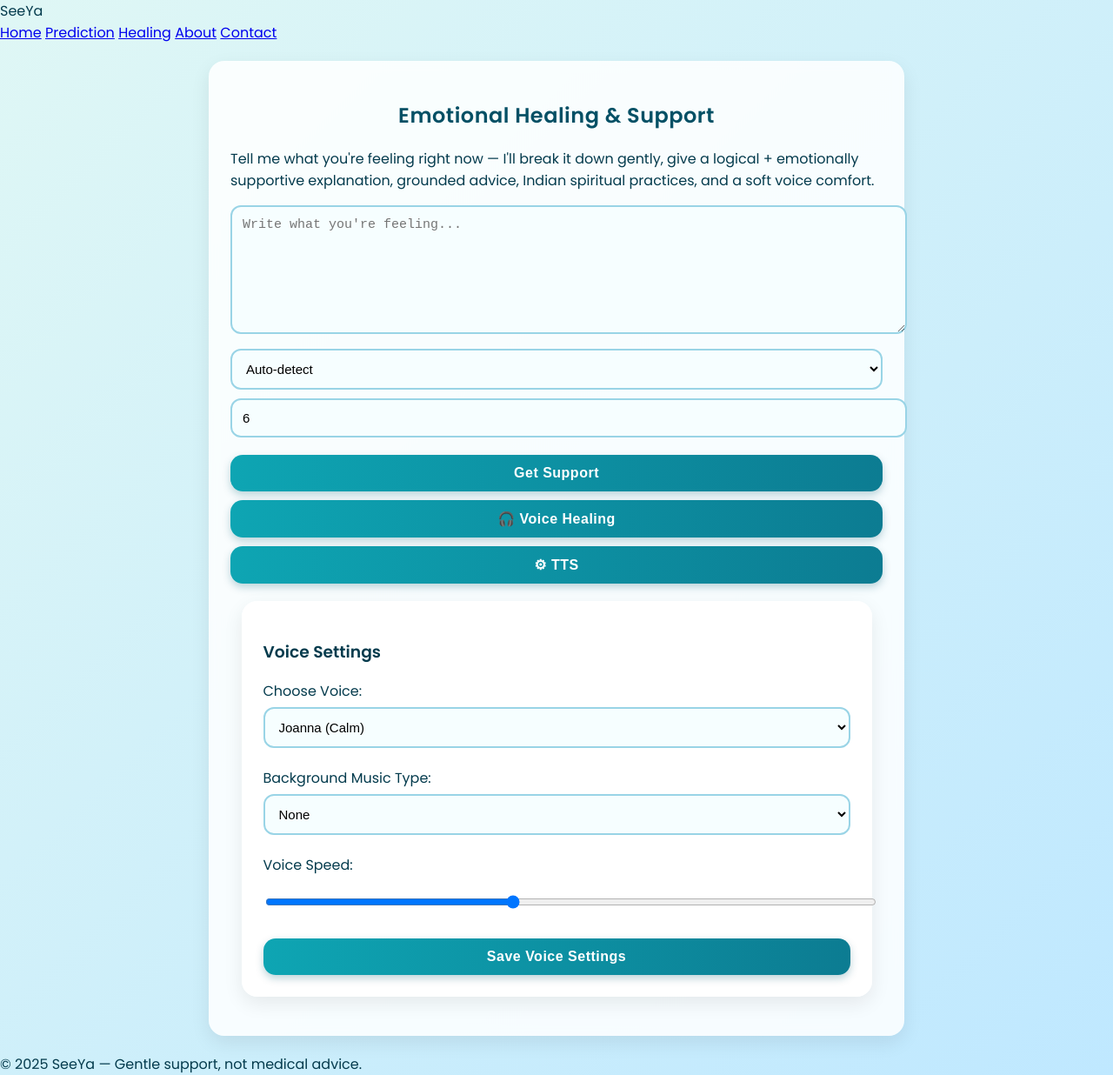
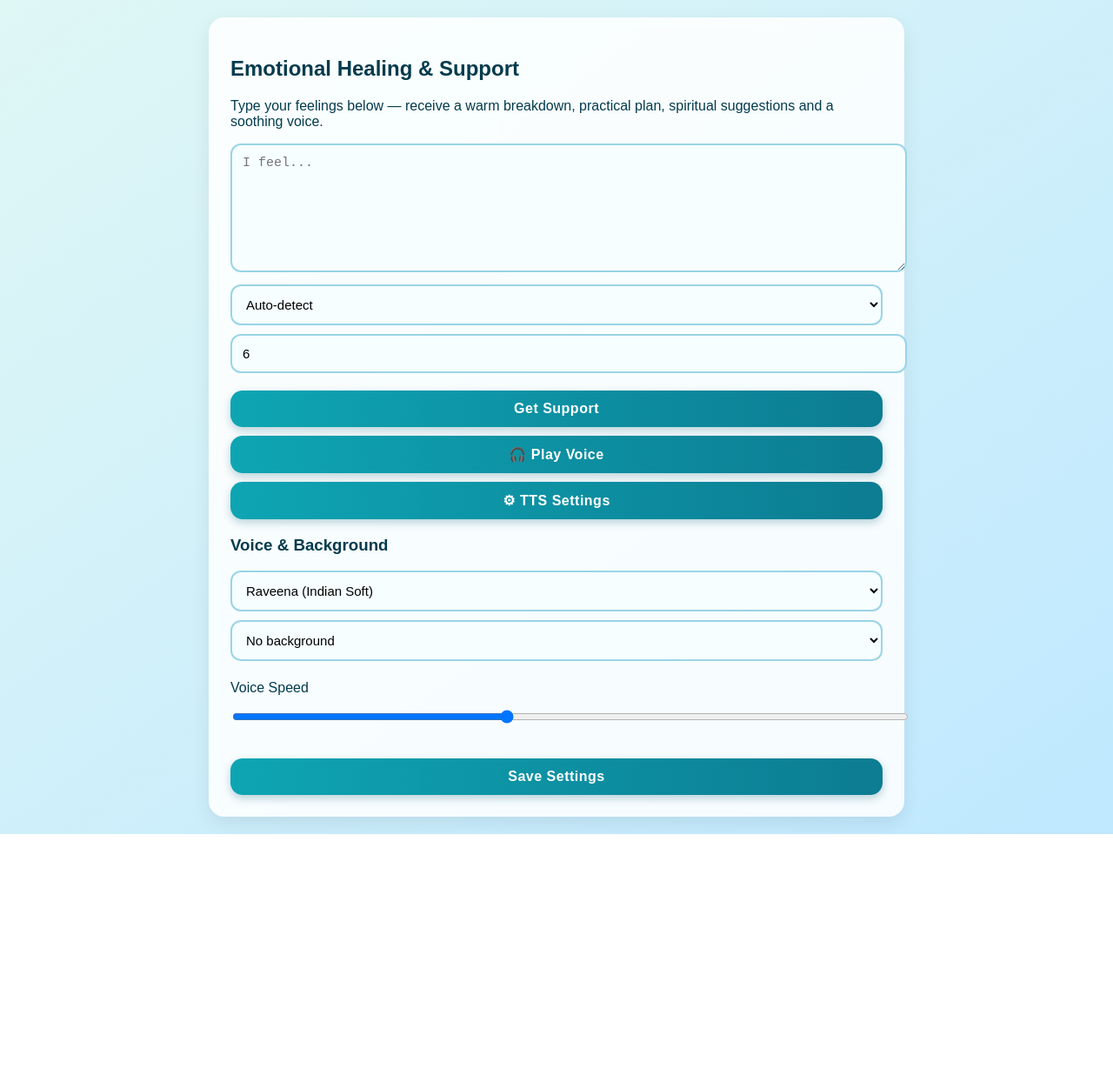
Before and after one commit to seeyafuture/Si_ya_11-11, a plain HTML site: page healing.html in a window 1280 px wide. Shown: the whole page at 87% size. After the commit the page ends 959 px from the top, so only its background shows below. Drawn offline with Linux system fonts and the light colour scheme.

Commit message:
Refactor healing.html for better structure and features
Updated the healing page layout and functionality, including title, stylesheet versioning, and improved emotional support features.

```diff
--- a/healing.html
+++ b/healing.html
@@ -3,147 +3,78 @@
 <head>
   <meta charset="utf-8" />
   <meta name="viewport" content="width=device-width,initial-scale=1" />
-  <title>SeeYa — Healing & Emotional Support</title>
+  <title>SeeYa — Healing</title>
+  <link rel="stylesheet" href="style.css?v=1.0.5">
+</head>
+<body>
+  <main class="page-root">
+    <section class="section-card">
+      <div class="wrap narrow">
+        <h1>Emotional Healing & Support</h1>
+        <p class="muted">Type your feelings below — receive a warm breakdown, practical plan, spiritual suggestions and a soothing voice.</p>
 
-  <link rel="stylesheet" href="style.css">
-  <link href="https://fonts.googleapis.com/css2?family=Poppins:wght@300;400;600&display=swap" rel="stylesheet">
+        <textarea id="feelingText" placeholder="I feel..."></textarea>
 
-  <meta name="theme-color" content="#0f6b66">
-</head>
-
-<body>
-
-<!-- HEADER -->
-<header class="site-header">
-  <div class="container header-inner">
-    <div class="brand">
-      <div class="logo-dot"></div>
-      <div class="brand-text">SeeYa</div>
-    </div>
-    <nav class="top-nav">
-      <a href="index.html" class="nav-link">Home</a>
-      <a href="predict.html" class="nav-link">Prediction</a>
-      <a href="healing.html" class="nav-link active">Healing</a>
-      <a href="about.html" class="nav-link">About</a>
-      <a href="contact.html" class="nav-link">Contact</a>
-    </nav>
-  </div>
-</header>
-
-<!-- MAIN -->
-<main>
-  <section class="section-centered">
-    <div class="container narrow">
-
-      <div class="healing-card">
-        <h2>Emotional Healing & Support</h2>
-        <p class="muted">
-          Tell me what you're feeling right now — I'll break it down gently,
-          give a logical + emotionally supportive explanation, grounded advice,
-          Indian spiritual practices, and a soft voice comfort.
-        </p>
-
-        <textarea id="feelingText" placeholder="Write what you're feeling..."></textarea>
-
-        <div class="row mt8">
-          <select id="feelingTag" class="col">
-            <option>Auto-detect</option>
-            <option>Sad</option>
-            <option>Stressed</option>
-            <option>Angry</option>
-            <option>Lonely</option>
-            <option>Confused</option>
-            <option>Anxious</option>
-            <option>Happy</option>
+        <div class="row cols-2">
+          <select id="feelingTag">
+            <option>Auto-detect</option><option>Sad</option><option>Stressed</option><option>Angry</option>
+            <option>Lonely</option><option>Confused</option><option>Anxious</option><option>Happy</option>
           </select>
-
-          <input id="intensity" type="number" min="1" max="10" class="small-input" value="6">
+          <input id="intensity" type="number" min="1" max="10" value="6">
         </div>
 
-        <div class="row mt8">
-          <button class="btn btn-primary" onclick="analyzeAndHeal()">Get Support</button>
-          <button class="btn btn-outline" onclick="playShortComfort()">🎧 Voice Healing</button>
-          <button class="btn btn-ghost" onclick="scrollToSettings()">⚙ TTS</button>
+        <div class="row action-row">
+          <button class="btn-primary" onclick="analyzeAndHeal()">Get Support</button>
+          <button class="btn-outline" onclick="playShortComfort()">🎧 Play Voice</button>
+          <button class="btn-ghost" onclick="openTTSSettings()">⚙ TTS Settings</button>
         </div>
 
-        <!-- RESULT BLOCK -->
-        <div id="resultBox" class="home-result mt8" style="display:none">
-          <div id="chips"></div>
-          <h3 id="headline"></h3>
+        <div id="resultBox" class="result-box" style="display:none"></div>
 
-          <div id="analysis" class="muted"></div>
-
-          <details class="mt8">
-            <summary>Step-by-step plan</summary>
-            <pre id="plan" class="muted pre-plan"></pre>
-          </details>
-
-          <div class="mt8">
-            <h4>Spiritual Guidance</h4>
-            <div id="spiritual" class="muted"></div>
+        <!-- TTS Settings -->
+        <div id="ttsSettings" class="section-card mt12">
+          <h3>Voice & Background</h3>
+          <div class="row cols-2">
+            <select id="ttsVoice">
+              <option value="Raveena">Raveena (Indian Soft)</option>
+              <option value="Joanna">Joanna (Warm)</option>
+              <option value="Matthew">Matthew (Warm Male)</option>
+            </select>
+            <select id="bgMusic">
+              <option value="none">No background</option>
+              <option value="flute">Indian Flute</option>
+              <option value="rain">Soft Rain</option>
+              <option value="ocean">Ocean</option>
+            </select>
           </div>
-
-          <div class="mt8">
-            <button class="btn btn-secondary" onclick="saveMoodPoint()">Save Mood</button>
-            <button class="btn btn-secondary" onclick="saveJournal()">Save Journal</button>
-            <button class="btn btn-secondary" onclick="exportPDF()">Export PDF</button>
+          <div class="row action-row">
+            <label>Voice Speed<input id="voiceSpeed" type="range" min="0.8" max="1.3" step="0.05" value="1"></label>
+            <button class="btn-primary" onclick="saveTTSSettings()">Save Settings</button>
+          </div>
         </div>
 
       </div>
-      </div>
-
-      <!-- TTS SETTINGS -->
-      <section id="ttsSettings" class="section-soft">
-        <h3>Voice Settings</h3>
-
-        <div class="card mt8">
-          <label>Choose Voice:</label>
-          <select id="ttsVoice">
-            <option value="Joanna">Joanna (Calm)</option>
-            <option value="Matthew">Matthew (Warm)</option>
-            <option value="Raveena">Raveena (Indian Soft)</option>
-            <option value="Aditi">Aditi (Indian Calm)</option>
-          </select>
-
-          <label class="mt8">Background Music Type:</label>
-          <select id="bgMusic">
-            <option value="none">None</option>
-            <option value="rain">Rain</option>
-            <option value="flute">Indian Flute</option>
-            <option value="ocean">Ocean Waves</option>
-          </select>
-
-          <label class="mt8">Voice Speed:</label>
-          <input type="range" id="voiceSpeed" min="0.8" max="1.3" step="0.05" value="1">
-
-          <button class="btn btn-primary mt12" onclick="saveTTSSettings()">Save Voice Settings</button>
-        </div>
     </section>
-
-    </div>
-  </section>
-
-  <footer class="site-footer">
-    <div class="container footer-inner small-muted">
-      © <span id="yr"></span> SeeYa — Gentle support, not medical advice.
-    </div>
-  </footer>
   </main>
 
-<!-- AUDIO -->
   <audio id="ttsAudio"></audio>
   <audio id="bgAudio" loop></audio>
 
-<!-- SCRIPT -->
-<script src="script.js"></script>
-
-<script>
-document.getElementById("yr").innerText = new Date().getFullYear();
-
-function scrollToSettings(){
-  window.location.hash = "#ttsSettings";
+  <script src="script.js?v=1.0.5"></script>
+  <script> /* small glue to render result box */
+    function analyzeAndHeal(){
+      const text = document.getElementById('feelingText').value.trim();
+      if(!text) return alert('Please write how you feel');
+      const tag = document.getElementById('feelingTag').value;
+      const intensity = Number(document.getElementById('intensity').value||6);
+      const s = buildSupportiveText(text,intensity,tag);
+      const box = document.getElementById('resultBox');
+      box.style.display='block';
+      box.innerHTML = `<div class="chip">Emotion: ${s.emotion}</div><h3>${s.head}</h3><div class="healing-text">${s.analysis}</div>
+        <details class="mt8"><summary>Plan</summary><pre class="healing-text">${s.plan.join('\n\n')}</pre></details>
+        <div class="mt8"><strong>Spiritual: </strong>${s.spiritual}</div>`;
+      speakText(s.head + " " + s.analysis.split('\n')[0]);
     }
   </script>
-
 </body>
 </html>
```
Lines whose indentation alone changed are shown as unchanged.
